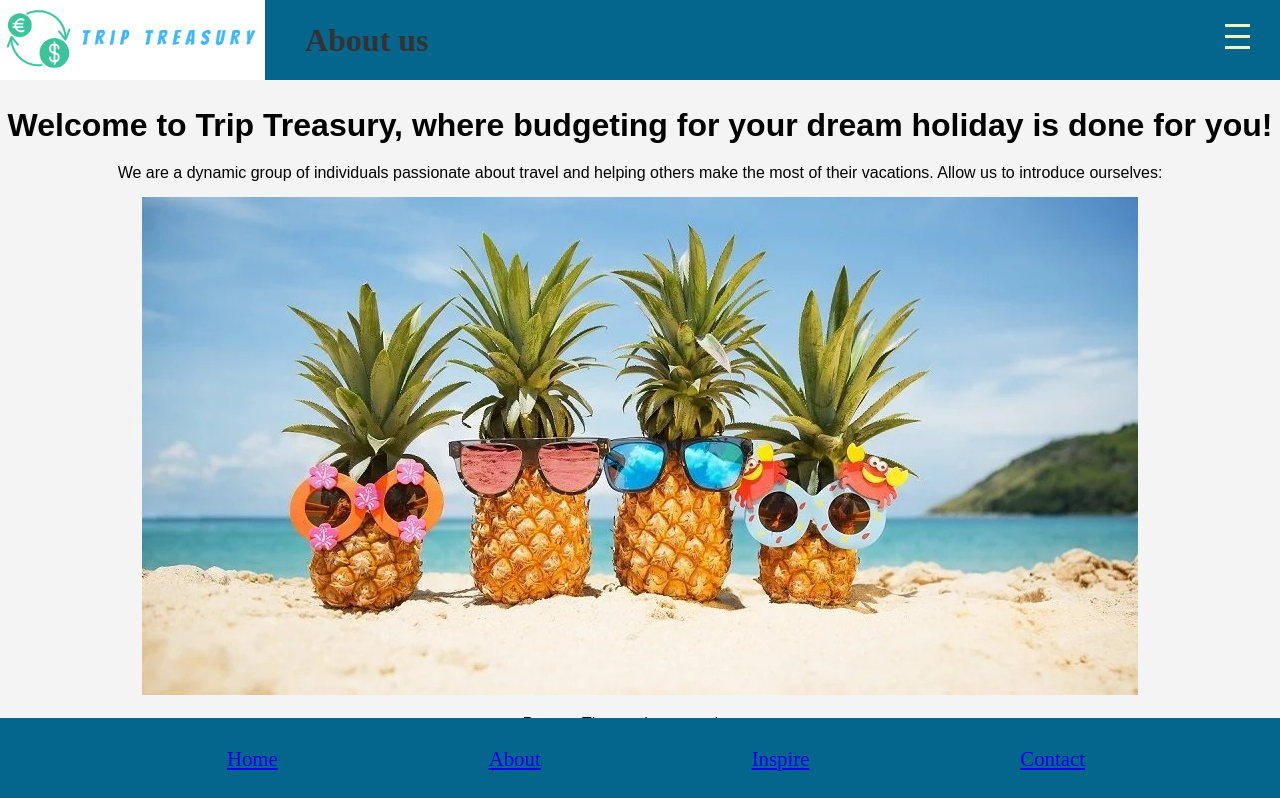
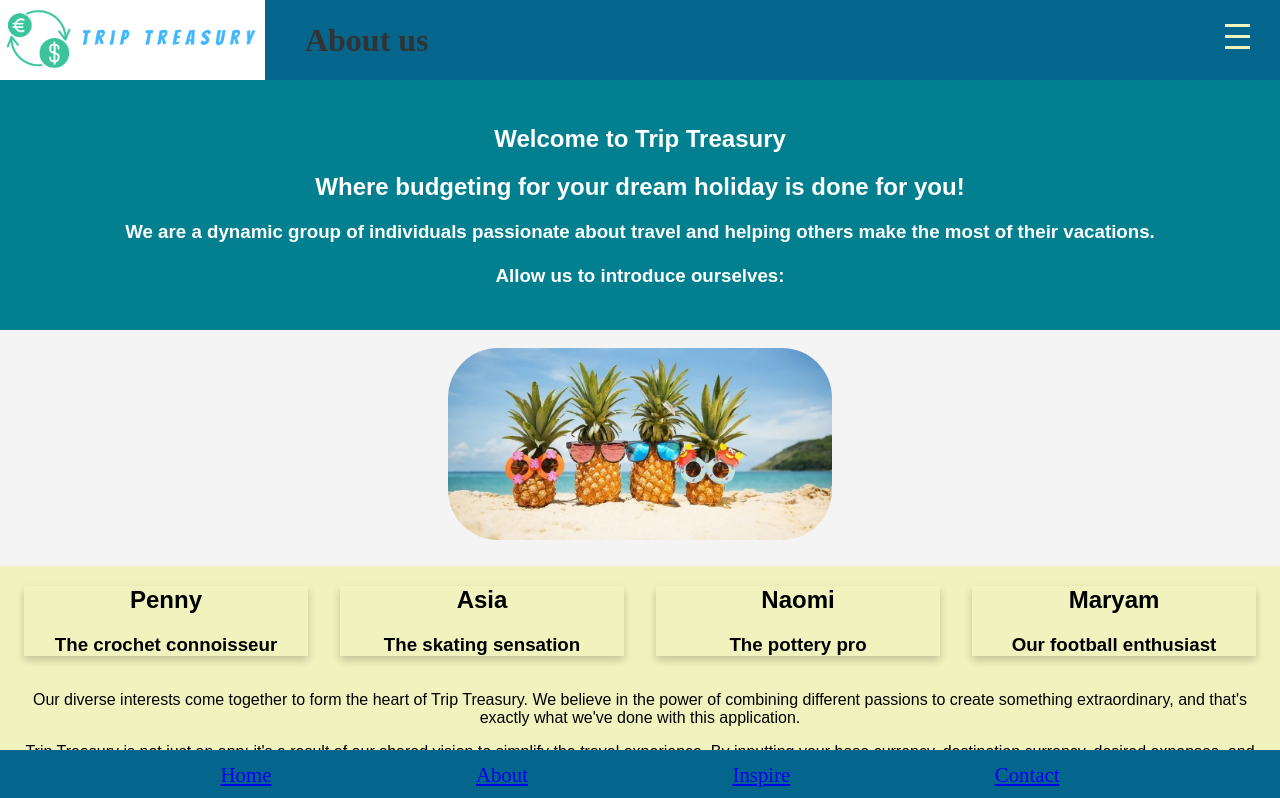
Before and after one commit to MaryamA123/TripTreasury, a React (Create React App) app in the folder budget_planner/: page /aboutus in a window 1280 px wide. Shown: the top 798 px of the page. Built offline with nearby package versions, Linux system fonts and the light colour scheme; a web font is replaced by a local one.

Commit message:
added more design elements to the about us page

```diff
--- a/budget_planner/src/components/Footer.css
+++ b/budget_planner/src/components/Footer.css
@@ -2,7 +2,7 @@
 
 
 .footer {
-    position: fixed;
+    position: sticky;
     width:100%;
     height: 50px;
     display: flex;
--- a/budget_planner/src/pages/AboutUsPage.css
+++ b/budget_planner/src/pages/AboutUsPage.css
@@ -1,31 +1,45 @@
-.container {
-  display: grid;
-  place-items: center;
-  height: 100vh;
+.intro-section{
+  padding: 25px;
+  text-align: center;
+  background-color: #028090;
+  color: white;
 }
 
-.content {
-  text-align: center;
-  border-width: thick;
+.pineapple-image{
+  width: 30%;
+  height: auto; /* Maintain aspect ratio */
+  display: block; /* Center horizontally */
+  margin: 0 auto; /* Center horizontally */
+  border-radius: 50px;
 }
 
-/* Style the content if needed */
-h2 {
-  font-size: 2rem;
-  margin-bottom: 20px;
+html {
+  box-sizing: border-box;
 }
 
-img {
-  place-items: center;
+*, *:before, *:after {
+  box-sizing: inherit;
 }
 
-p {
-  margin-bottom: 15px;
+.column {
+  float: left;
+  width: 25%;
+  margin-bottom: 16px;
+  padding: 0 8px;
 }
 
-ul {
-  list-style-type: style type none;
-  color: black;
-  padding: 0;
-  margin: 0;
+.card {
+  box-shadow: 0 4px 8px 0 rgba(0, 0, 0, 0.2);
+  margin: 8px;
+  text-align: center;
 }
+
+.row{
+ margin: 8px;
+}
+
+.ending{
+  padding: 25px;
+  text-align: center;
+  background-color: #f0f3bd;
+}
--- a/budget_planner/src/pages/AboutUsPage.js
+++ b/budget_planner/src/pages/AboutUsPage.js
@@ -4,40 +4,64 @@ import image from "../Images/pineapples.webp";
 import Heading from "../components/Heading";
 import './AboutUsPage.css';
 
-
 const AboutUsPage = () => {
   return (
 
     <>
 
-        <Heading Heading="About us"/>
+      <Heading Heading="About us" />
 
-        <div className="content">
+      <div className="intro-section">
+        <h2>
+          Welcome to Trip Treasury
+        </h2>
+        <h2>
+          Where budgeting for your dream holiday is done for you!
+        </h2>
+        <h3>
+          We are a dynamic group of individuals passionate about travel and helping others make the most of their vacations.
+          <br/><br/>
+          Allow us to introduce ourselves:
+        </h3>
+      </div>
+      <br/>
 
-        <h2>
-          Welcome to Trip Treasury, where budgeting for your dream holiday is done for you!
-        </h2>
+      <img src={image} alt="pineappleimage" className="pineapple-image" />
 
-        <p>
-          We are a dynamic group of individuals passionate about travel and helping others make the most of their vacations.
-          Allow us to introduce ourselves:
-        </p>
+      <br/>
 
-        <img src={image} alt="pineappleimage" className="pineappleimage"/>
+      <div className="row">
 
-        <p>
-          Penny - The crochet connoisseur
-          <br></br>
-          <br></br>
-          Asia - The skating sensation
-          <br></br>
-          <br></br>
-          Naomi - The pottery pro
-          <br></br>
-          <br></br>
-          Maryam - Our football enthusiast
-          </p>
+        <div className="column">
+          <div className="card">
+            <h2>Penny</h2>
+            <h3>The crochet connoisseur</h3>
+          </div>
+        </div>
 
+        <div className = "column">
+          <div className="card">
+              <h2>Asia</h2>
+              <h3>The skating sensation</h3>
+          </div>
+        </div>
+
+        <div className = "column">
+          <div className="card">
+              <h2> Naomi </h2>
+              <h3>The pottery pro </h3>
+          </div>
+        </div>
+
+        <div className = "column">
+          <div className="card">
+              <h2>Maryam</h2>
+              <h3>Our football enthusiast</h3>
+          </div>
+        </div>
+      </div>
+
+      <div className="ending">
         <p>
           Our diverse interests come together to form the heart of Trip Treasury. We believe in the power of combining
           different passions to create something extraordinary, and that's exactly what we've done with this application.
@@ -61,8 +85,7 @@ const AboutUsPage = () => {
         </p>
       </div>
 
-
-        <Footer/>
+      <Footer />
     </>
   );
 };
```
Also changed, not shown: budget_planner/src/Images/crochet.jpg (added). Lines whose indentation alone changed are shown as unchanged.
